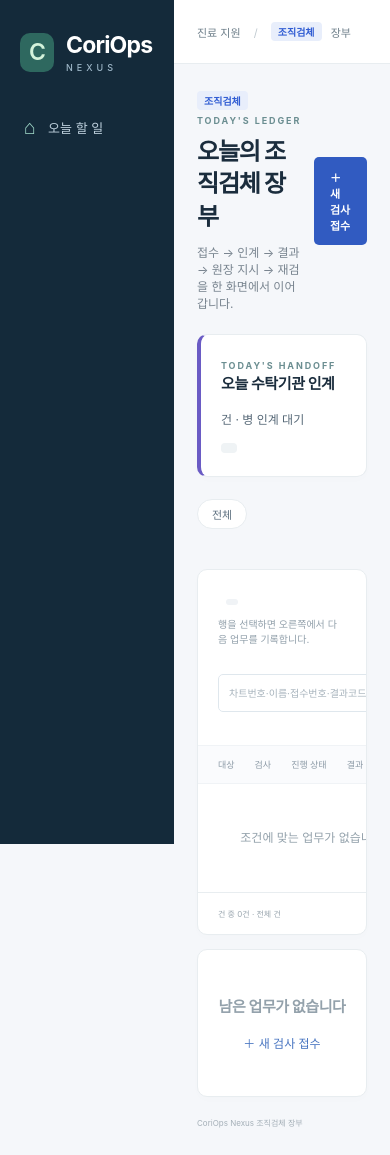
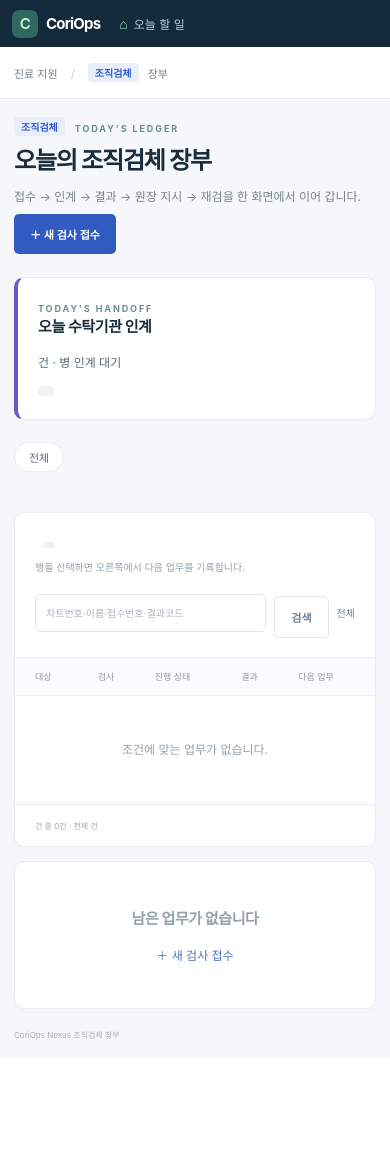
Before and after one commit to corcoidum/coriops-nexus, a Python web app: template app/web/templates/manual_dashboard.html in a window 390 px wide. After the commit the page ends 1040 px from the top, so only its background shows below. Run offline with Jinja, Linux system fonts and the light colour scheme; the template is opened without the code that fills it, so the values that code supplies are empty.

Commit message:
feat: restrict DB-mode access to office networks, add confidentiality notice, mobile top navigation
- kernel/network.py: client IP allowlist (notice 6(1)1) with trusted-proxy
  handling; denied requests get 403 and an access-log DENIED row (6(1)2)
- Login page notice on Medical Service Act art. 19 and access logging
- At <=760px the sidebar becomes a horizontal top bar so ledger pages fit
- Compliance matrix: statute-by-statute check (A17), Q21 for EMR status

Co-Authored-By: Claude Opus 5.5 <noreply@anthropic.com>
Claude-Session: https://claude.ai/code/session_01MkvNBdnx2v8EUryocmtDeJ

```diff
--- a/app/kernel/web.py
+++ b/app/kernel/web.py
@@ -34,7 +34,10 @@ def current_actor(request: Request) -> Actor:
 
 
 def client_ip(request: Request) -> str:
-    # 프록시 헤더(X-Forwarded-For)는 신뢰하지 않는다(trusted_proxy_cidrs 비어 있음).
+    # DB 모드에서는 접속 대역 검사(app/kernel/network.py)가 신뢰 프록시를 반영해 정한 주소를 쓴다.
+    resolved = getattr(request.state, "client_ip", None)
+    if resolved:
+        return resolved
     return request.client.host if request.client else "unknown"
 
 
--- a/app/web/static/dashboard.css
+++ b/app/web/static/dashboard.css
@@ -1464,3 +1464,112 @@ input:focus,select:focus {
     display:none;
   }
 }
+
+/* 휴대폰 폭: 사이드바를 위쪽 가로 메뉴로 바꿔 본문이 화면 전체 폭을 쓴다. */
+@media(max-width:760px) {
+  .sidebar {
+    position:static;
+    width:auto;
+    min-height:0;
+    flex-direction:row;
+    align-items:center;
+    gap:4px;
+    overflow-x:auto;
+    padding:8px 12px;
+  }
+  .brand {
+    font-size:15px;
+    padding-left:0;
+    gap:8px;
+    flex-shrink:0;
+    margin-right:6px;
+  }
+  .brand-mark {
+    width:26px;
+    height:28px;
+    font-size:15px;
+    border-radius:7px;
+  }
+  .brand-sub,.sidebar .sidebar-section,.user-box span,.demo-label {
+    display:none;
+  }
+  .nav-group {
+    display:flex;
+    gap:2px;
+    margin:0;
+    padding:0 0 0 4px;
+    flex-shrink:0;
+  }
+  .nav-item,.nav-home {
+    white-space:nowrap;
+    padding:7px 9px;
+    font-size:12px;
+    gap:6px;
+    margin:0;
+    flex-shrink:0;
+  }
+  .nav-item span {
+    font-size:14px;
+  }
+  .sidebar-bottom {
+    margin:0 0 0 8px;
+    padding:0;
+    display:flex;
+    align-items:center;
+    gap:8px;
+    flex-shrink:0;
+  }
+  .user-box {
+    flex-direction:row;
+    align-items:center;
+    gap:8px;
+    margin:0;
+    white-space:nowrap;
+  }
+  .reset-button {
+    padding:0;
+    white-space:nowrap;
+  }
+  .workspace {
+    margin-left:0;
+  }
+  .topbar {
+    padding:0 14px;
+    height:52px;
+  }
+  .page-body {
+    padding:18px 14px;
+  }
+  .page-heading {
+    flex-wrap:wrap;
+    gap:10px;
+  }
+  .search-form input {
+    min-width:0;
+  }
+  .kind-tabs {
+    flex-wrap:wrap;
+  }
+  .due-range {
+    flex-wrap:wrap;
+  }
+  .due-range input {
+    flex:1;
+    width:auto;
+    min-width:0;
+  }
+  .handoff-form {
+    grid-template-columns:minmax(0,1fr);
+  }
+}
+
+.login-legal {
+  font-size:11px;
+  line-height:1.6;
+  color:#5f7180;
+  background:#f6f8fa;
+  border-left:3px solid var(--nav);
+  border-radius:4px;
+  padding:8px 10px;
+  margin:0 0 14px;
+}
--- a/app/web/templates/login.html
+++ b/app/web/templates/login.html
@@ -4,8 +4,9 @@
 <body class="login-body">
 <main class="login-card">
   <div class="brand login-brand"><span class="brand-mark">C</span><span>CoriOps<span class="brand-sub">NEXUS</span></span></div>
-  <h1>조직검체 장부 로그인</h1>
+  <h1>CoriOps Nexus 로그인</h1>
   <p class="form-intro">개인 계정으로만 로그인합니다. 계정을 함께 쓰지 않습니다.</p>
+  <p class="login-legal">환자 정보는 맡은 업무에만 조회·사용하고, 업무 중 알게 된 내용을 다른 사람에게 알리지 않습니다(의료법 제19조, 개인정보 보호법). 모든 조회·변경·출력은 접속기록에 남고 개인정보 책임자가 정기적으로 점검합니다.</p>
   {% if notice %}<div class="notice" role="status">{{ notice }}</div>{% endif %}
   {% if error %}<p class="alert-chip danger login-error" role="alert">{{ error }}</p>{% endif %}
   <form action="/login" method="post" autocomplete="off">
```
Also changed, not shown: app/kernel/network.py (added, +51 -0 lines), app/main.py (+17 -2 lines), config/security.yaml (+8 -2 lines), docs/open-questions.md (+3 -0 lines), docs/privacy/compliance-matrix.md (+19 -1 lines), tests/prototype/test_auth_access_log.py (+32 -2 lines), tests/prototype/test_network_policy.py (added, +38 -0 lines).
